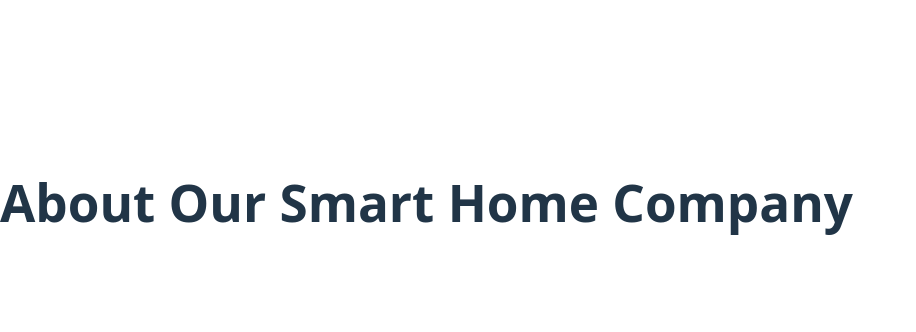
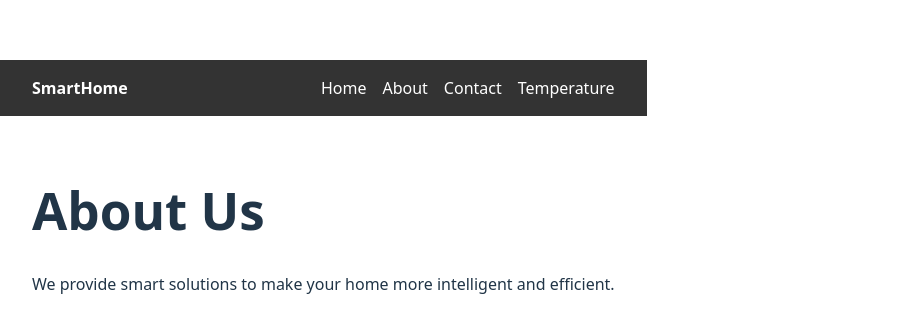
Before and after one commit to michael-888777/smart-home-landing2, a React (Vite) app: page /about in a window 1280 px wide. Shown: the part 198-530 px from the top of the page, without its empty margins (0-916 px from the left). Built offline with nearby package versions, Linux system fonts and the light colour scheme.

Commit message:
Add navbar and static pages: Home, About, Contact

```diff
--- a/src/App.jsx
+++ b/src/App.jsx
@@ -1,19 +1,14 @@
 import { Routes, Route } from 'react-router-dom'
+import Navbar from './components/Navbar'
 import Home from './pages/Home'
 import About from './pages/About'
 import Contact from './pages/Contact'
 import Temperature from './pages/Temperature'
-import Navbar from './components/Navbar'
-// ...
-<>
-  <Navbar />
-  <Routes>...</Routes>
-</>
 
-
-function App() {
+export default function App() {
   return (
     <>
+      <Navbar />
       <Routes>
         <Route path="/" element={<Home />} />
         <Route path="/about" element={<About />} />
@@ -23,5 +18,3 @@ function App() {
     </>
   )
 }
-
-export default App
--- a/src/components/Navbar.jsx
+++ b/src/components/Navbar.jsx
@@ -2,11 +2,20 @@ import { Link } from 'react-router-dom'
 
 export default function Navbar() {
   return (
-    <nav>
-      <Link to="/">Home</Link> |
-      <Link to="/about">About</Link> |
-      <Link to="/contact">Contact</Link> |
-      <Link to="/temperature">Temperature</Link>
+    <nav style={{
+      display: 'flex',
+      justifyContent: 'space-between',
+      padding: '1rem 2rem',
+      background: '#333',
+      color: 'white'
+    }}>
+      <div><strong>SmartHome</strong></div>
+      <div style={{ display: 'flex', gap: '1rem' }}>
+        <Link to="/" style={{ color: 'white', textDecoration: 'none' }}>Home</Link>
+        <Link to="/about" style={{ color: 'white', textDecoration: 'none' }}>About</Link>
+        <Link to="/contact" style={{ color: 'white', textDecoration: 'none' }}>Contact</Link>
+        <Link to="/temperature" style={{ color: 'white', textDecoration: 'none' }}>Temperature</Link>
+      </div>
     </nav>
   )
 }
--- a/src/pages/About.jsx
+++ b/src/pages/About.jsx
@@ -1,3 +1,8 @@
 export default function About() {
-  return <h1>About Our Smart Home Company</h1>
+  return (
+    <div style={{ padding: '2rem' }}>
+      <h1>About Us</h1>
+      <p>We provide smart solutions to make your home more intelligent and efficient.</p>
+    </div>
+  )
 }
--- a/src/pages/Contact.jsx
+++ b/src/pages/Contact.jsx
@@ -1,3 +1,8 @@
 export default function Contact() {
-  return <h1>Contact Us</h1>
+  return (
+    <div style={{ padding: '2rem' }}>
+      <h1>Contact</h1>
+      <p>You can reach us at hello@smarthome.com or follow us on social media.</p>
+    </div>
+  )
 }
--- a/src/pages/Home.jsx
+++ b/src/pages/Home.jsx
@@ -1,3 +1,8 @@
 export default function Home() {
-  return <h1>Welcome to Smart Home</h1>
+  return (
+    <div style={{ padding: '2rem' }}>
+      <h1>Welcome to Smart Home</h1>
+      <p>This is the home page of our smart-home landing site.</p>
+    </div>
+  )
 }
```
